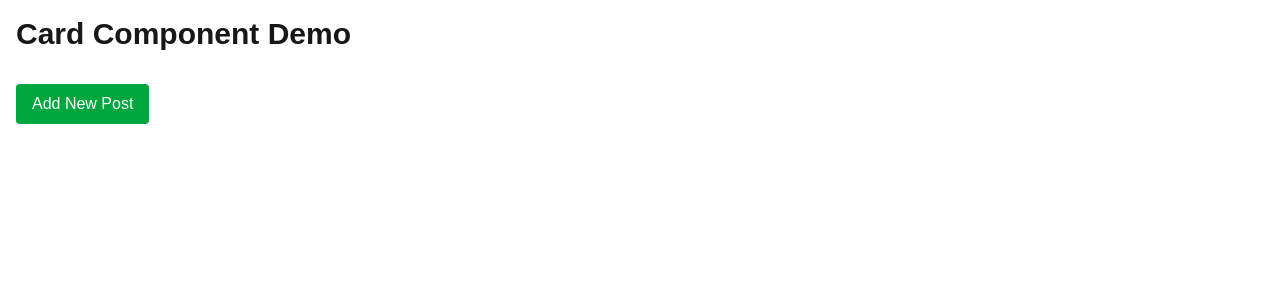
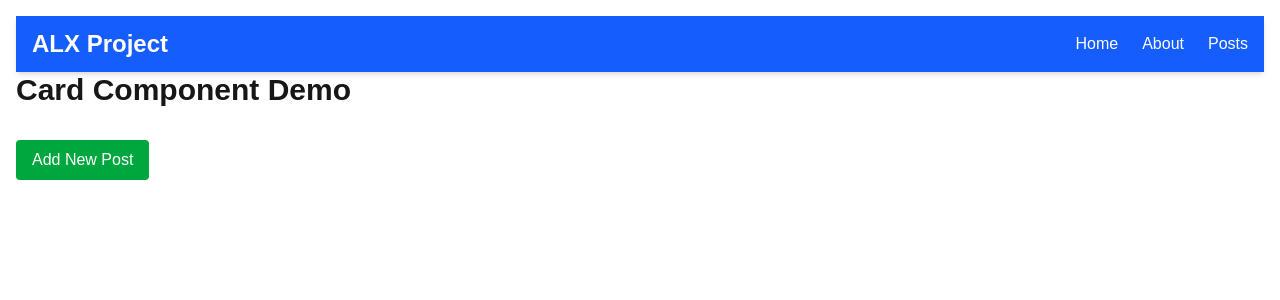
Before and after one commit to abenooo/alx-project-0x02-setup, a Next.js app in the folder alx-project-0x02/: page /home in a window 1280 px wide. Shown: the top 300 px of the page. Built offline with nearby package versions, Linux system fonts and the light colour scheme.

Commit message:
Add Header component to About and Home pages for consistent layout and navigation enhancement.

```diff
--- a/alx-project-0x02/pages/about.tsx
+++ b/alx-project-0x02/pages/about.tsx
@@ -1,9 +1,10 @@
 import React from 'react';
 import Button from '@/components/common/Button';
-
+import Header from '@/components/layout/Header';
 const AboutPage = () => {
   return (
     <div className="p-4">
+            <Header />
       <div className="flex gap-4 mb-4">
         <Button size="small" shape="rounded-sm" />
         <Button size="medium" shape="rounded-md" />
--- a/alx-project-0x02/pages/home.tsx
+++ b/alx-project-0x02/pages/home.tsx
@@ -2,7 +2,7 @@
 import Card from '../components/common/Card';
 import PostModal from '../components/common/PostModal';
 import { PostData } from '../interfaces';
-
+import Header from '@/components/layout/Header';
 const HomePage = () => {
   const [isModalOpen, setIsModalOpen] = useState(false);
   const [posts, setPosts] = useState<PostData[]>([]);
@@ -13,6 +13,7 @@
 
   return (
     <div className="container mx-auto p-4">
+            <Header />
       <h1 className="text-3xl font-bold mb-8">Card Component Demo</h1>
 
       <button
```
